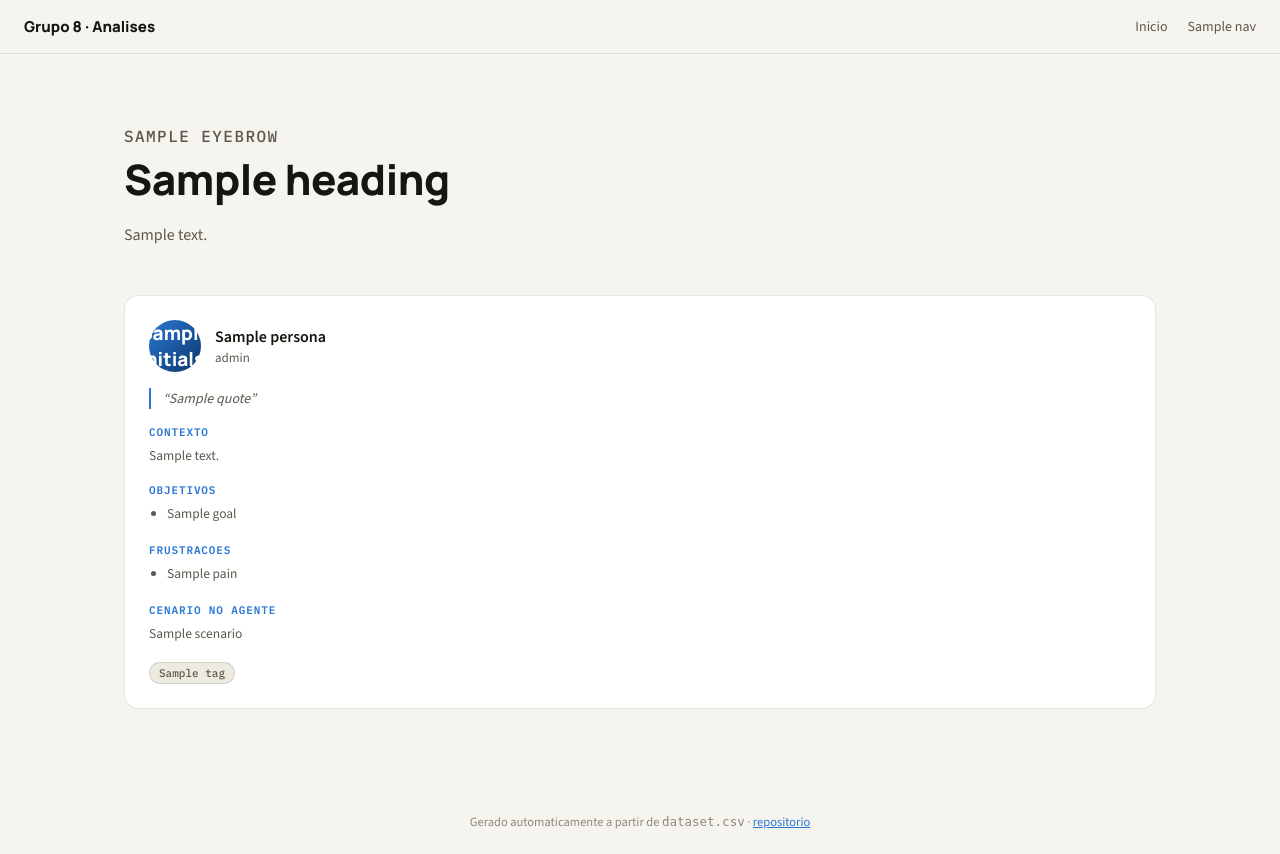
After one commit to Lucas-AV/Grupo-8-ResIA, a Python web app: template site/templates/personas.html in a window 1280 px wide. The commit adds this page. Run offline with Jinja, Linux system fonts and the light colour scheme; the template is opened without the code that fills it: most values are stand-ins (such as "Sample title", 1, 10 or a date in 2020).

Commit message:
feat: add personas page to the GitHub Pages site
Four personas grounded in the 12 documented use cases from
PIPELINE_AGENTE_PROPOSTA_B.md (anonymous quick request, Spotify login,
free-text/mood request, privacy-conscious user), each mapped to the
backlog tickets that cover them. Reuses the site's existing design
tokens and card patterns instead of inventing a new visual language.

```diff
--- a/site/static/style.css
+++ b/site/static/style.css
@@ -732,3 +732,110 @@ tbody tr:hover td { background: var(--row-hover); }
   color: var(--ink);
   text-align: center;
 }
+
+.persona-grid {
+  display: grid;
+  grid-template-columns: repeat(auto-fit, minmax(300px, 1fr));
+  gap: 20px;
+}
+
+.persona-card {
+  display: flex;
+  flex-direction: column;
+  gap: 16px;
+  background: var(--surface);
+  border: 1px solid var(--border);
+  border-radius: 14px;
+  padding: 24px;
+  transition: border-color 0.15s ease;
+}
+
+.persona-card:hover { border-color: var(--accent-450); }
+
+.persona-head {
+  display: flex;
+  align-items: center;
+  gap: 14px;
+}
+
+.persona-avatar {
+  display: flex;
+  align-items: center;
+  justify-content: center;
+  width: 52px;
+  height: 52px;
+  flex-shrink: 0;
+  border-radius: 50%;
+  background: linear-gradient(135deg, var(--accent-450), var(--accent-700));
+  color: var(--on-accent);
+  font-family: "Manrope", sans-serif;
+  font-weight: 800;
+  font-size: 19px;
+}
+
+.persona-name {
+  margin: 0;
+  font-size: 16px;
+  font-weight: 700;
+  color: var(--ink);
+}
+
+.persona-role {
+  margin: 2px 0 0;
+  font-size: 13px;
+  color: var(--ink-2);
+}
+
+.persona-quote {
+  margin: 0;
+  padding-left: 12px;
+  border-left: 2px solid var(--accent-450);
+  font-size: 14px;
+  font-style: italic;
+  line-height: 1.5;
+  color: var(--ink-2);
+}
+
+.persona-section h3 {
+  margin: 0 0 6px;
+  font-family: "IBM Plex Mono", ui-monospace, monospace;
+  font-size: 11px;
+  font-weight: 600;
+  letter-spacing: 0.08em;
+  text-transform: uppercase;
+  color: var(--accent-450);
+}
+
+.persona-list {
+  margin: 0;
+  padding-left: 18px;
+  color: var(--ink-2);
+  font-size: 13.5px;
+  line-height: 1.55;
+}
+
+.persona-list li { margin-bottom: 3px; }
+
+.persona-scenario {
+  margin: 0;
+  font-size: 13.5px;
+  line-height: 1.6;
+  color: var(--ink-2);
+}
+
+.persona-tags {
+  display: flex;
+  flex-wrap: wrap;
+  gap: 6px;
+  margin-top: 2px;
+}
+
+.persona-tag {
+  padding: 3px 9px;
+  border: 1px solid var(--border);
+  border-radius: 999px;
+  background: var(--surface-2);
+  font-family: "IBM Plex Mono", ui-monospace, monospace;
+  font-size: 11px;
+  color: var(--ink-2);
+}
--- /dev/null
+++ b/site/templates/personas.html
@@ -0,0 +1,48 @@
+{% extends "base.html" %}
+{% block content %}
+<div class="page">
+  <header>
+    <p class="eyebrow">{{ eyebrow }}</p>
+    <h1>{{ heading }}</h1>
+    <p>{{ description }}</p>
+  </header>
+
+  <div class="persona-grid">
+    {% for persona in personas %}
+    <article class="persona-card">
+      <div class="persona-head">
+        <div class="persona-avatar" aria-hidden="true">{{ persona.initials }}</div>
+        <div>
+          <p class="persona-name">{{ persona.name }}</p>
+          <p class="persona-role">{{ persona.role }}</p>
+        </div>
+      </div>
+      <p class="persona-quote">&ldquo;{{ persona.quote }}&rdquo;</p>
+      <div class="persona-section">
+        <h3>Contexto</h3>
+        <p class="persona-scenario">{{ persona.context }}</p>
+      </div>
+      <div class="persona-section">
+        <h3>Objetivos</h3>
+        <ul class="persona-list">
+          {% for goal in persona.goals %}<li>{{ goal }}</li>{% endfor %}
+        </ul>
+      </div>
+      <div class="persona-section">
+        <h3>Frustracoes</h3>
+        <ul class="persona-list">
+          {% for pain in persona.pains %}<li>{{ pain }}</li>{% endfor %}
+        </ul>
+      </div>
+      <div class="persona-section">
+        <h3>Cenario no agente</h3>
+        <p class="persona-scenario">{{ persona.scenario }}</p>
+      </div>
+      <div class="persona-tags">
+        {% for tag in persona.tags %}<span class="persona-tag">{{ tag }}</span>{% endfor %}
+      </div>
+    </article>
+    {% endfor %}
+  </div>
+</div>
+{% endblock %}
```
Also changed, not shown: site/build_site.py (+128 -0 lines).
